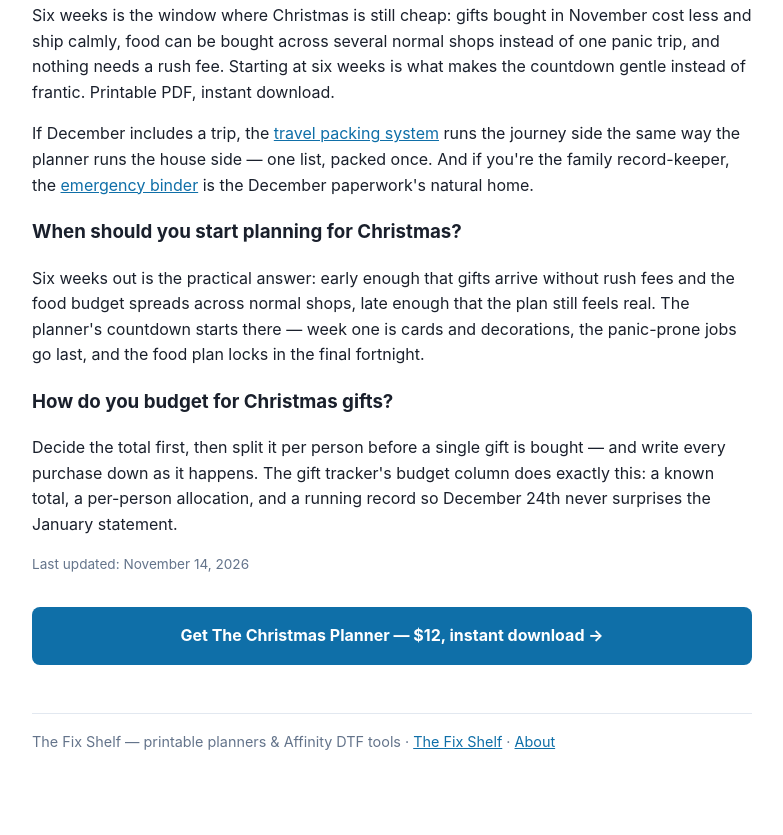
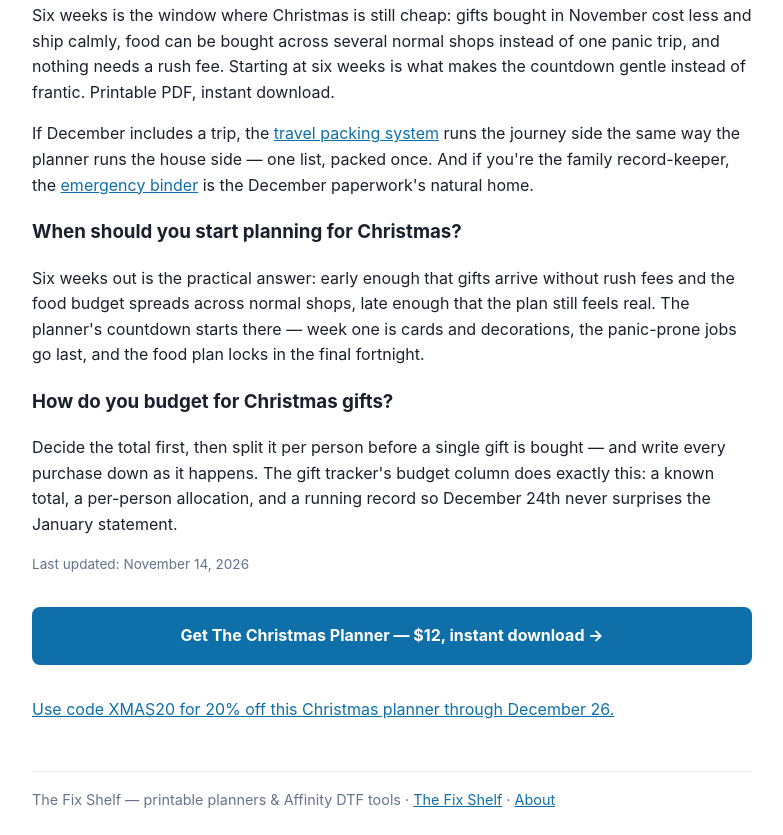
Before and after one commit to rastarr/fixshelf, a plain HTML site: page christmas-planner.html in a window 1280 px wide. Shown: the part 569-1404 px from the top of the page, without its empty margins (248-1031 px from the left). Before the commit the page ends 1346 px from the top, so only its background shows below. Drawn offline with Linux system fonts and the light colour scheme.

Commit message:
XMAS20 strip wired: coupon line links to Christmas Planner (ISbEs)
Co-Authored-By: Claude Sonnet 5.5 <noreply@anthropic.com>

```diff
--- a/christmas-planner.html
+++ b/christmas-planner.html
@@ -39,5 +39,6 @@ January statement.</p>
 <p style="font-size:.85em;color:#64748b">Last updated: November 14, 2026</p>
 
 <a class="cta" href="https://payhip.com/b/ISbEs?utm_source=fixshelf-hub&utm_medium=site&utm_campaign=christmas-planner">Get The Christmas Planner — $12, instant download →</a>
+<p><a href="https://fix.mjcsyn.com/b/ISbEs?utm_source=hub&amp;utm_medium=internal&amp;utm_campaign=christmas-planner">Use code XMAS20 for 20% off this Christmas planner through December 26.</a></p>
 <footer>The Fix Shelf — printable planners &amp; Affinity DTF tools · <a href="index.html">The Fix Shelf</a> · <a href="about.html">About</a></footer>
 </body></html>
```
